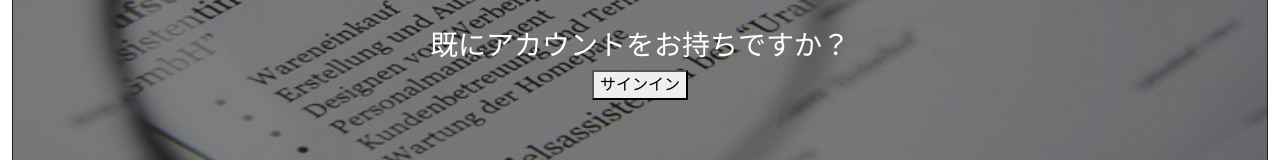
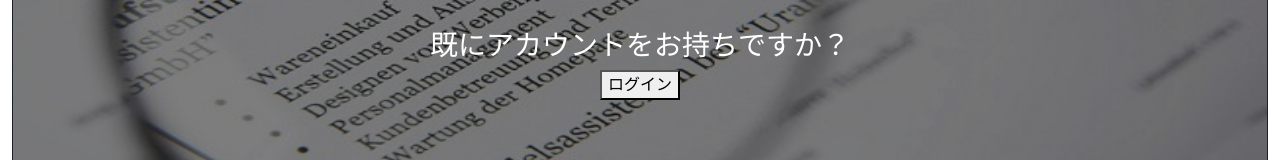
Before and after one commit to 0gravity000/resume-vue, a Vue app: page / in a window 1280 px wide. Shown: the part 362-522 px from the top of the page. Built offline with nearby package versions, Linux system fonts and the light colour scheme.

Commit message:
top画面のボタン名を変更

```diff
--- a/src/views/TopView.vue
+++ b/src/views/TopView.vue
@@ -28,7 +28,7 @@
           <div>
             <router-link to="/sample">
               <!--<button class="content_boxlink mt-3" type="button" onclick="location.href='/guest'">サンプルを見てみる</button>-->
-              <button class="content_boxlink" type="button">サインイン</button>
+              <button class="content_boxlink" type="button">ログイン</button>
             </router-link>
           </div>
         </div>
```
